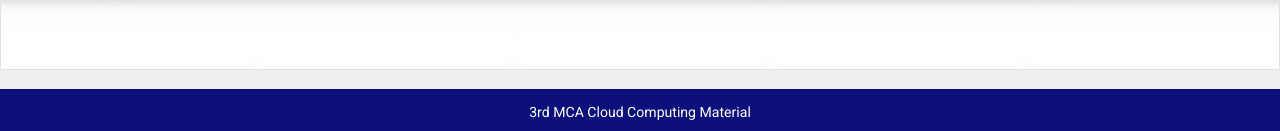
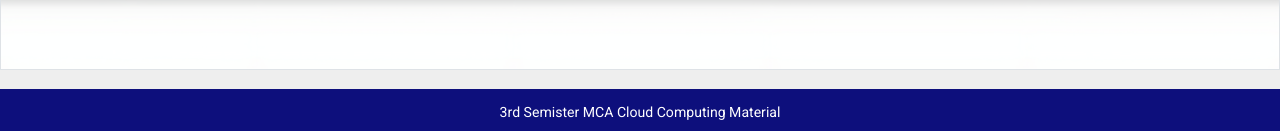
Before and after one commit to Raju-Mannem/professor-web, a Node server app: page / in a window 1280 px wide. Shown: the part 593-724 px from the top of the page. Run offline with Node 20, Linux system fonts and the light colour scheme; some libraries are stand-ins or nearby versions.

Commit message:
materials update

```diff
--- a/views/index.ejs
+++ b/views/index.ejs
@@ -9,7 +9,7 @@
     <meta name="apple-mobile-web-app-status-bar-style" content="#fff">
     <meta property="og:title" content="GVGR, Associate Professor in Department of Computer Science, JKC College Guntur" />
     <meta property="og:description" content="Knoweledge is power" />
-    <meta property="og:url" content=https://gvgr-jkc.onrender.com/"" />
+    <meta property="og:url" content="https://gvgr-jkc.onrender.com/" />
     <meta property="og:image" content="https://gvgr-jkc.onrender.com/images/book-bulb2.png" />
     <meta property="og:image" itemprop="image" content="https://gvgr-jkc.onrender.com/images/book-bulb2.png"/>
     <meta property="og:type" content="website" />
@@ -33,13 +33,13 @@
 <br/>
 
 <div class="col-md-12 iframe-container mx-auto">
-  <p class="drive-p">3rd MCA Cloud Computing Material</p>
+  <p class="drive-p">3rd Semister MCA Cloud Computing Material</p>
       <!-- Here you can put your iframe -->
       <iframe src="https://drive.google.com/embeddedfolderview?id=1IhSq-Ov6q_X-X0dyV_Kyho8BuhbM3QYS#list" id="drive-iframe" style="height:400px;border: 0;" class="iframe-content"></iframe>
     </div>
 <br/>
 <div class="col-md-12 iframe-container mx-auto">
-  <p class="drive-p">1st MCA Software Engineer Notes</p>
+  <p class="drive-p">2nd Semister MCA Software Engineer Material</p>
       <!-- Here you can put your iframe -->
       <iframe src="https://drive.google.com/embeddedfolderview?id=1E1HwXQZNfI7S1Ue3IaXvNC7L4py4Yc77#list" id="drive-iframe" style="height:400px;border: 0;" class="iframe-content"></iframe>
     </div>
```
